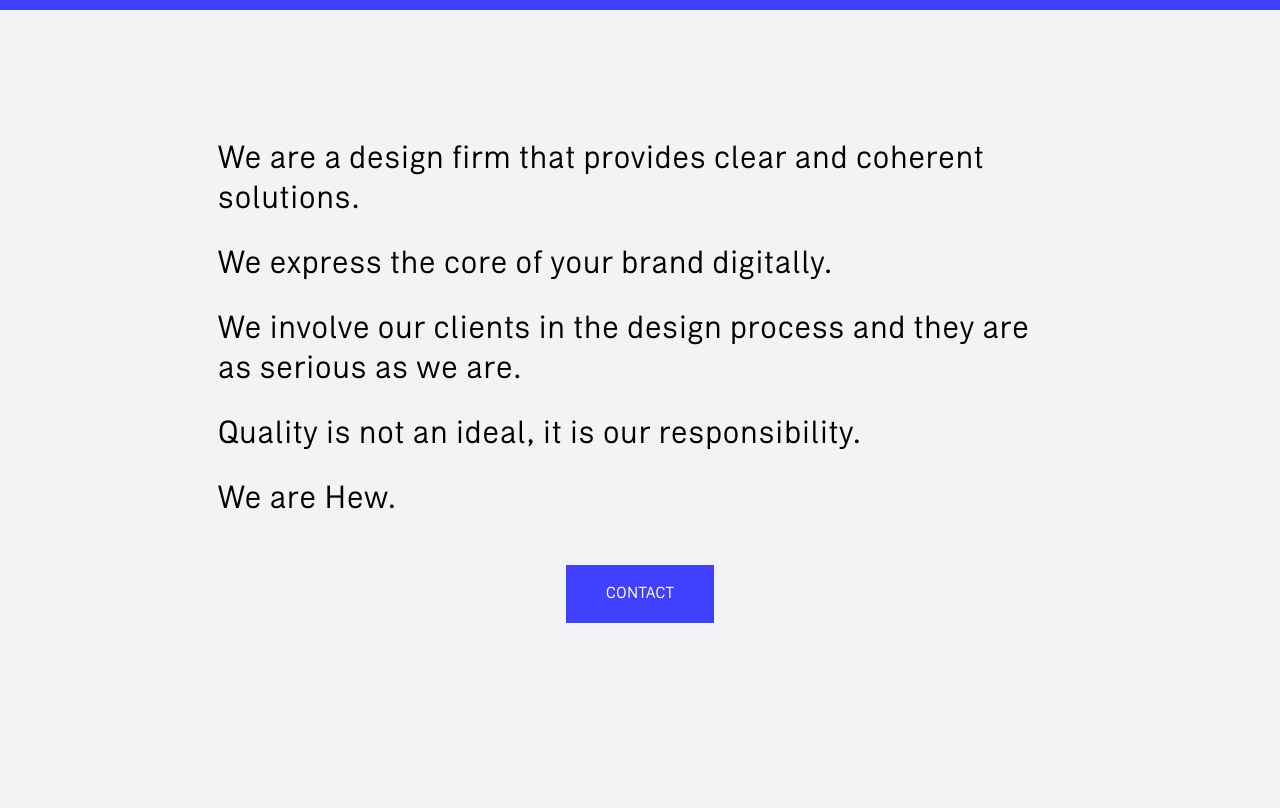
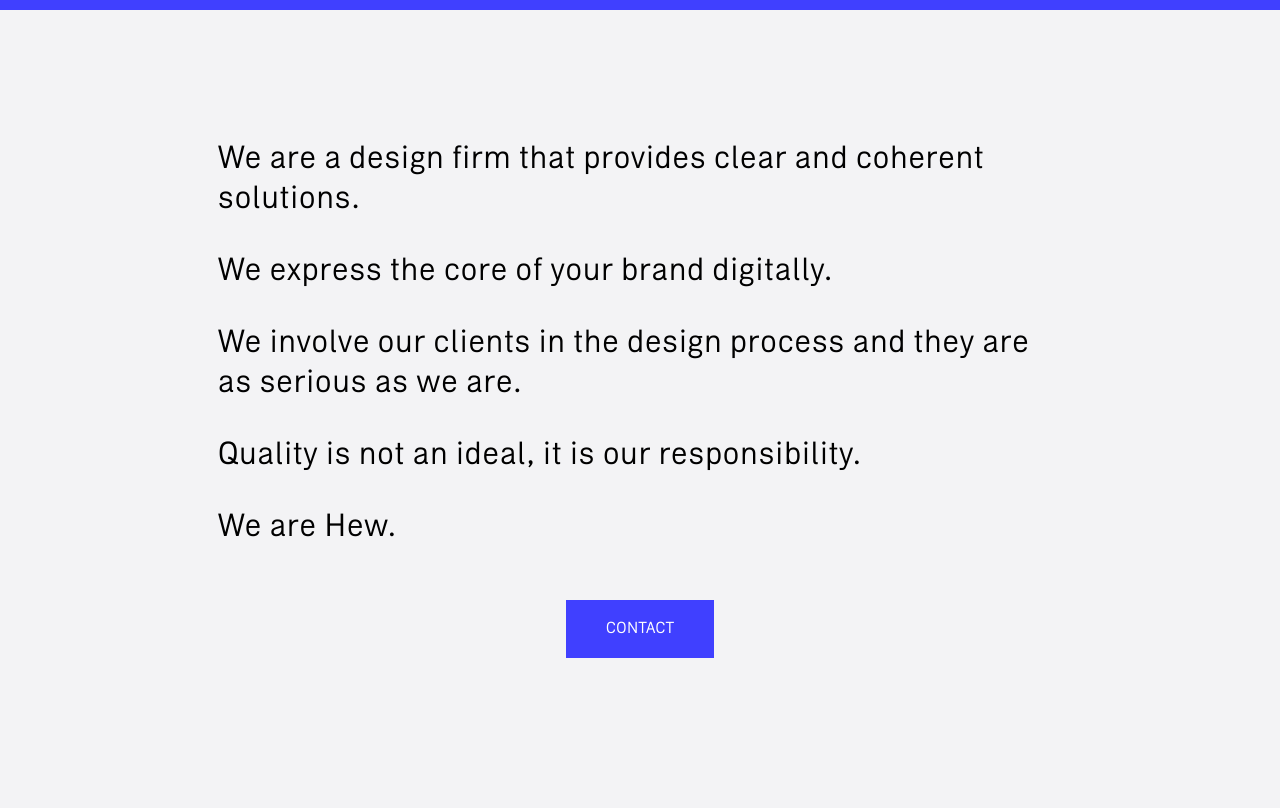
Before and after one commit to bryantaylor/Hew, a website: page index.html in a window 1280 px wide. Drawn offline with nearby package versions, Linux system fonts and the light colour scheme; files that its build step writes are made by us from their sources; files whose address does not match are found by name.

```diff
--- a/styles/scss/_homepage.scss
+++ b/styles/scss/_homepage.scss
@@ -15,8 +15,8 @@
 	}
 
 	p {
-		@include font-size(2.4, 1.25);
-		@include rem(margin, 0, 0, 2.5);
+		@include font-size(2.6, 1.25);
+		@include rem(margin, 0, 0, 3.2);
 		padding: 0;
 		@include respond-min($tablet) {
 			@include font-size(3.2, 1.25);
```
